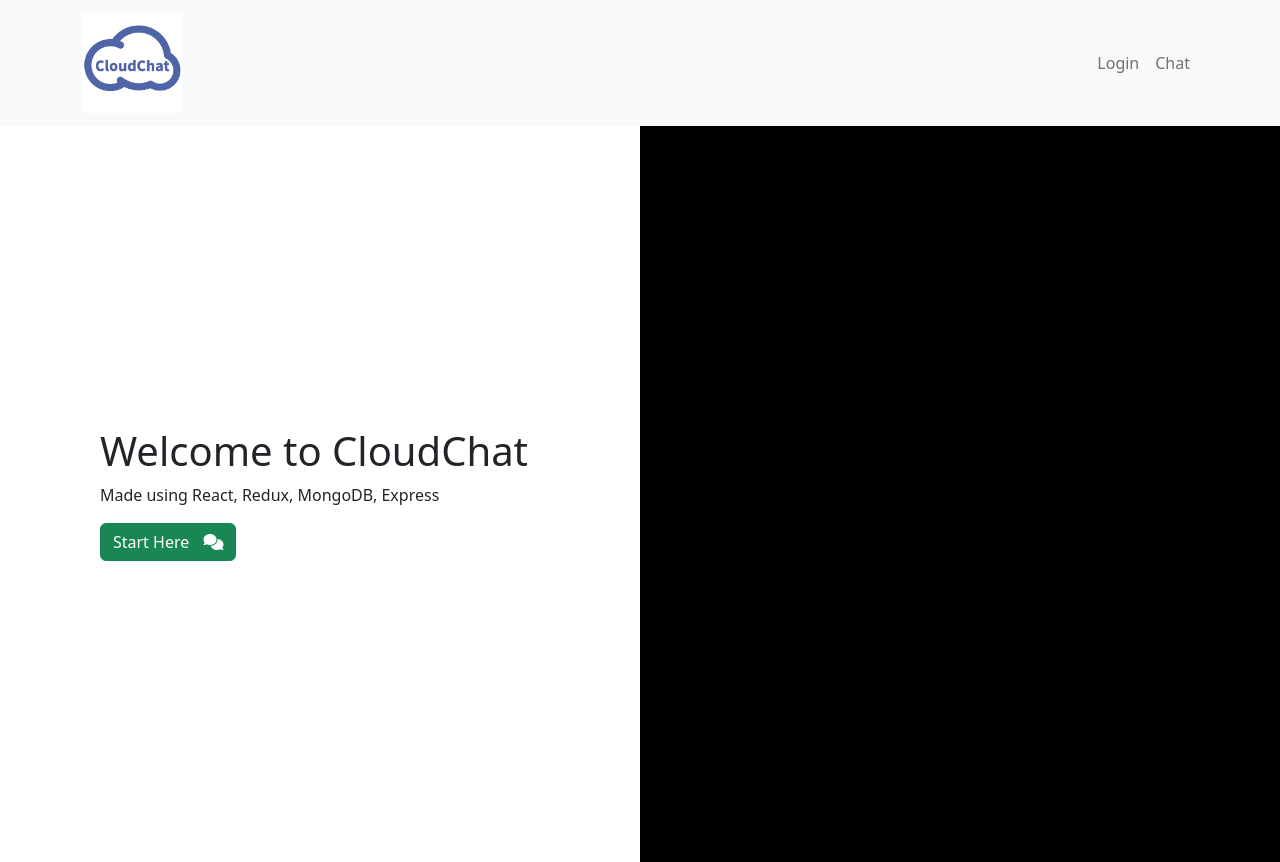
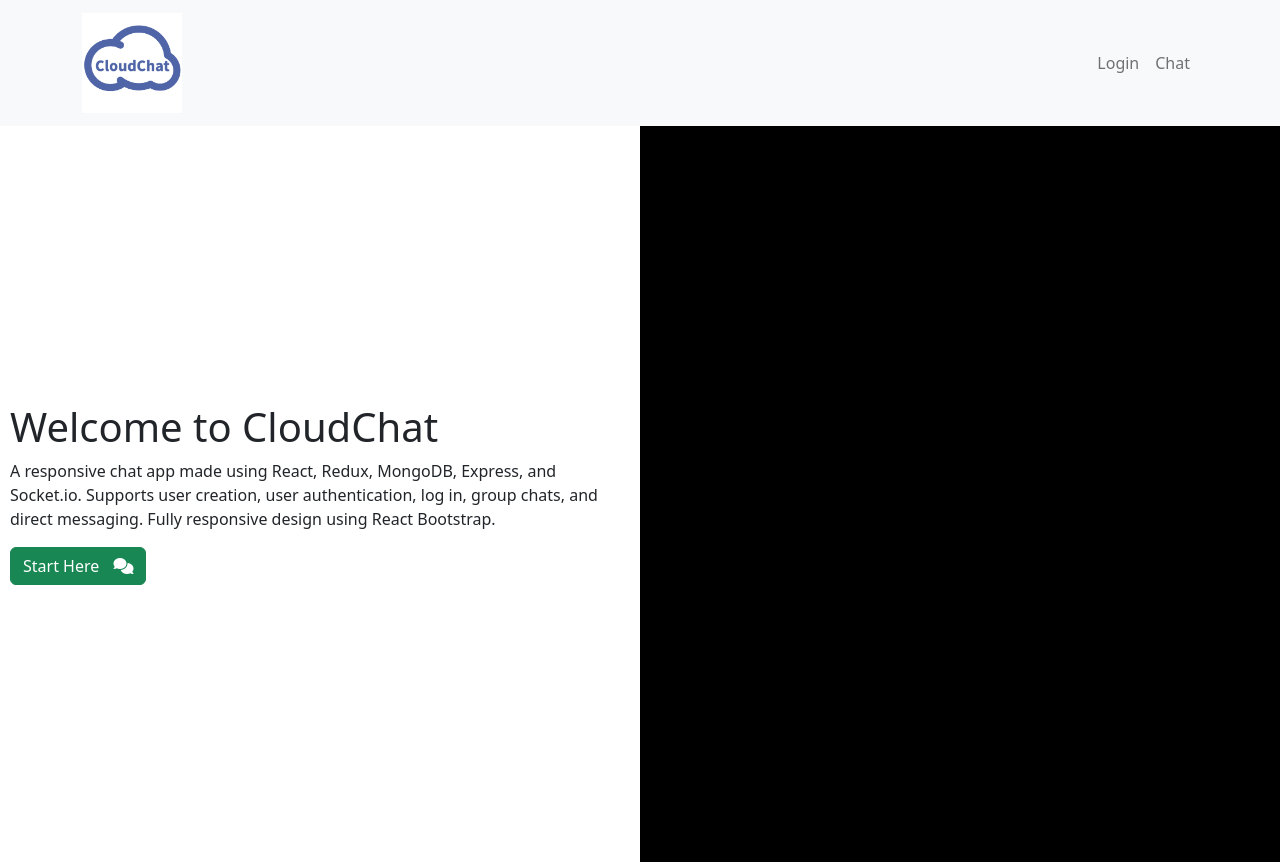
Before and after one commit to farmology/chatapp, a React (Create React App) app in the folder cloudchat/: page / in a window 1280 px wide. Built offline with nearby package versions, Linux system fonts and the light colour scheme; no server answers.

Commit message:
Add margin to home page info

```diff
--- a/cloudchat/src/pages/Home.css
+++ b/cloudchat/src/pages/Home.css
@@ -11,3 +11,7 @@
     margin-left: 10px;
     display: inline-block;
 }
+
+.home-info {
+    margin: 10px;
+}
--- a/cloudchat/src/pages/Home.js
+++ b/cloudchat/src/pages/Home.js
@@ -6,10 +6,12 @@ import "./Home.css";
 function Home() {
   return (
     <Row>
-        <Col md={6} className='d-flex flex-direction-column align-items-center justify-content-center'>
-            <div>
+        <Col className='d-flex flex-direction-column align-items-center justify-content-center'>
+            <div className='home-info'>
+
                 <h1>Welcome to CloudChat</h1>
-                <p>Made using React, Redux, MongoDB, Express</p>
+                <p>A responsive chat app made using React, Redux, MongoDB, Express, and Socket.io. Supports user creation, user authentication, log in, group chats, and direct messaging. Fully responsive design using React Bootstrap.</p>
+
                 <LinkContainer to='/chat'>
                     <Button variant='success'>
                         Start Here <i className='fas fa-comments home-message-icon'></i>
```
